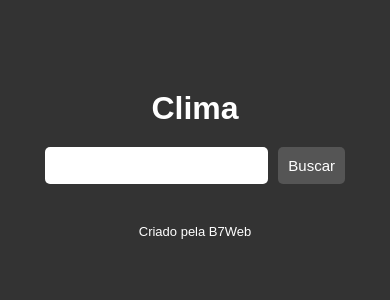
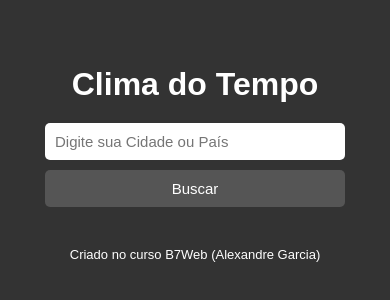
Before and after one commit to alexandregarciaa/Clima, a plain HTML site: page index.html in a window 390 px wide. Shown: the part 268-568 px from the top of the page. Drawn offline with Linux system fonts and the light colour scheme.

Commit message:
adicionado responsividade

```diff
--- a/index.html
+++ b/index.html
@@ -8,10 +8,10 @@
     <link rel="stylesheet" href="style.css" />
 </head>
 <body>
-    <h1>Clima</h1>
+    <h1>Clima do Tempo</h1>
 
     <form class="busca">
-        <input type="search" id="searchInput" />
+        <input type="search" id="searchInput" placeholder="Digite sua Cidade ou País"/>
         <button>Buscar</button>
     </form>
 
@@ -36,7 +36,7 @@
 
     <div class="aviso"></div>
 
-    <footer>Criado pela B7Web</footer>
+    <footer>Criado no curso B7Web (Alexandre Garcia)</footer>
 
     <script src="script.js"></script>
 </body>
--- a/style.css
+++ b/style.css
@@ -21,6 +21,7 @@ h1 {
 
 .busca {
     display: flex;
+    flex-direction: column;
     width: 300px;
 }
 .busca #searchInput {
@@ -38,11 +39,11 @@ h1 {
     background-color: #555;
     color: #FFF;
     border-radius: 5px;
-    margin-left: 10px;
     cursor: pointer;
+    margin-top: 10px;
 }
 .busca button:hover {
-    background-color: #444;
+    background-color: #88;
 }
 
 .resultado {
```
